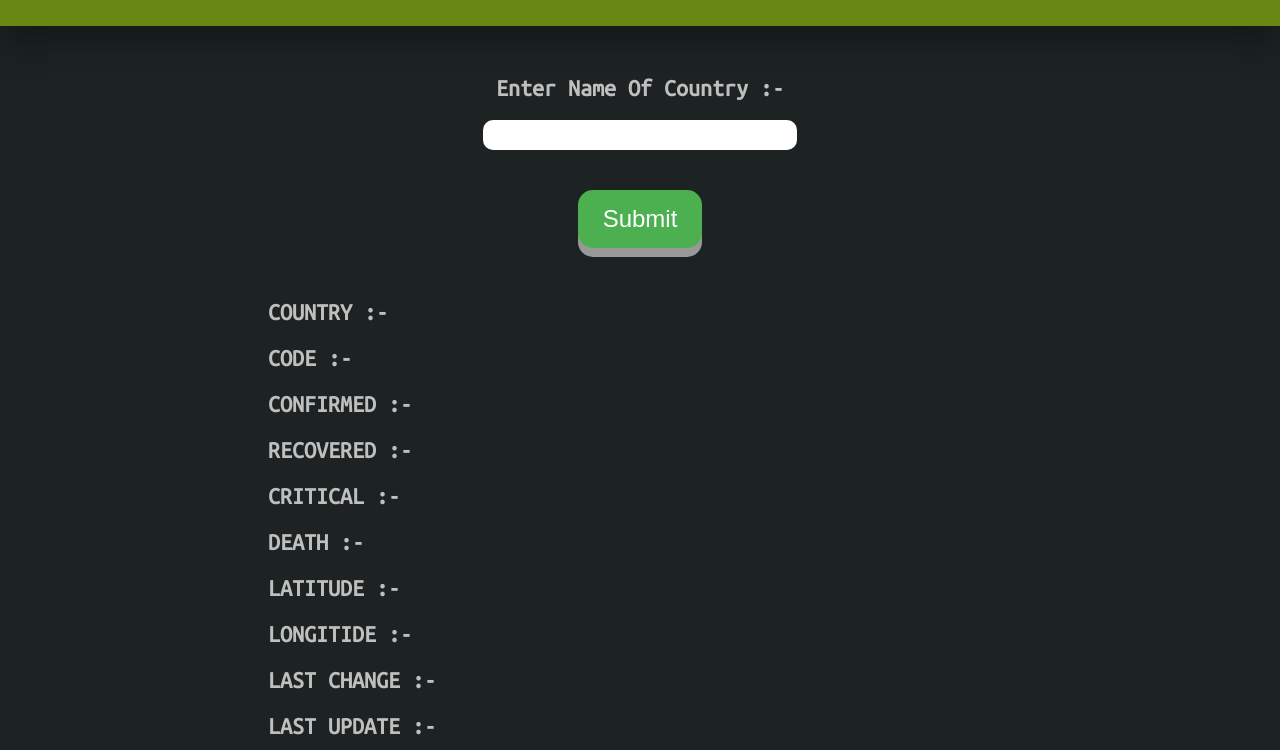
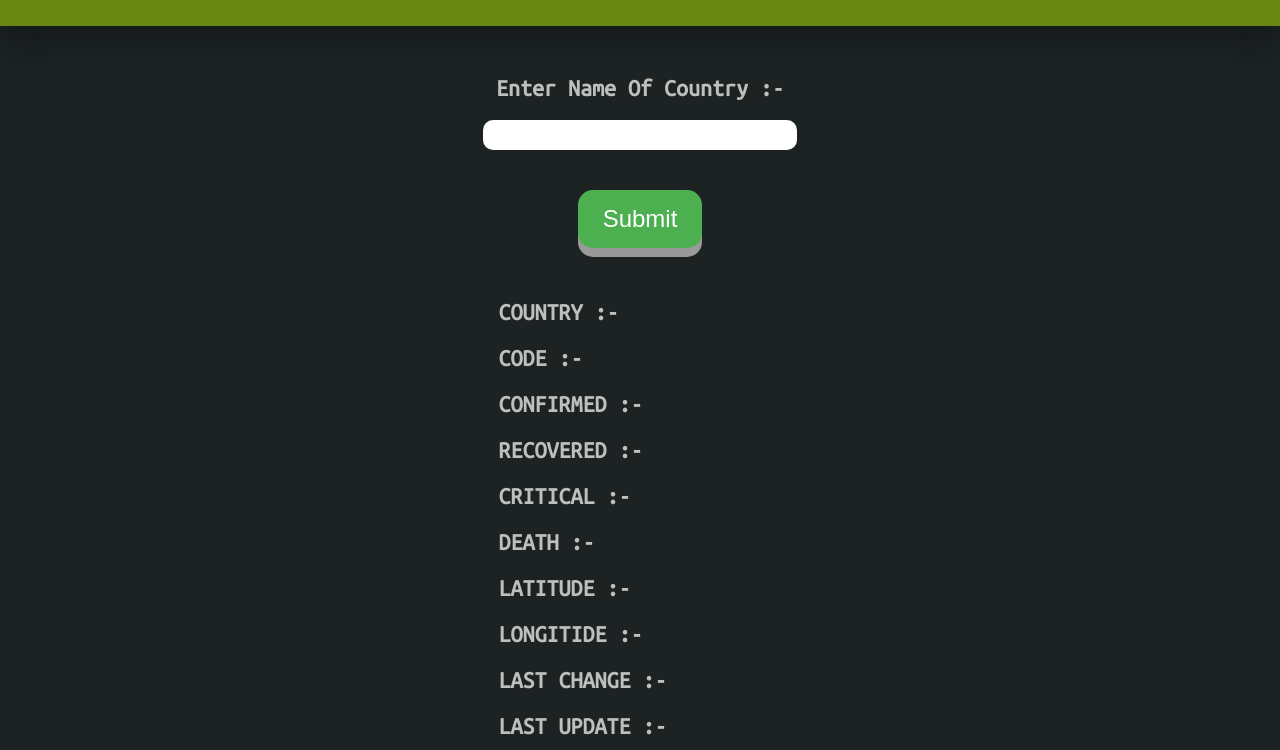
Before and after one commit to Varu98/CovidTrackerv2, a website: page index.html in a window 1280 px wide. Shown: the part 139-889 px from the top of the page. Drawn offline with Linux system fonts and the light colour scheme.

Commit message:
minor fix

```diff
--- a/style.css
+++ b/style.css
@@ -69,7 +69,7 @@ label {
 }
 table {
   margin: auto;
-  margin-left: 20%;
+  margin-left: 38%;
   text-align: center;
 }
 th,
```
